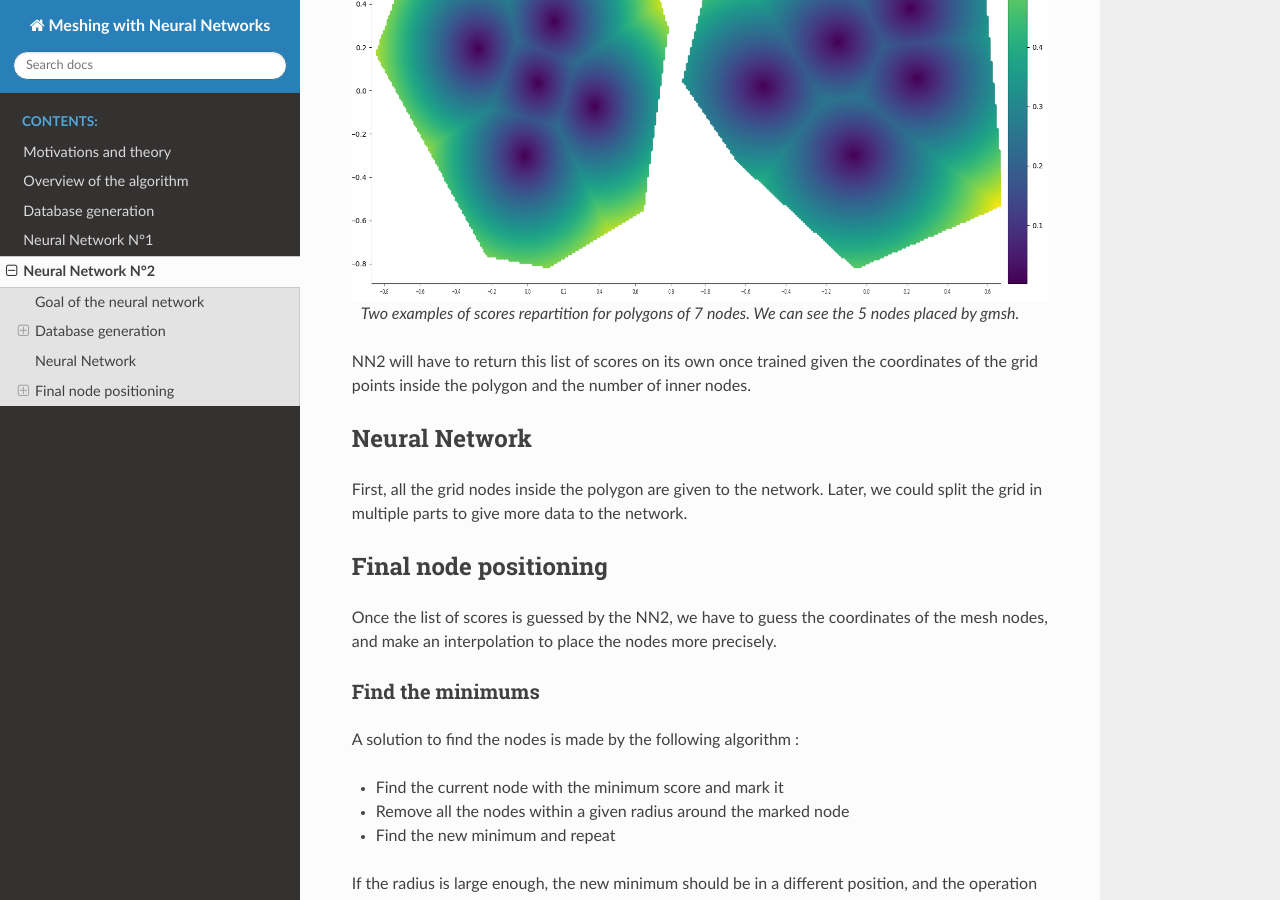
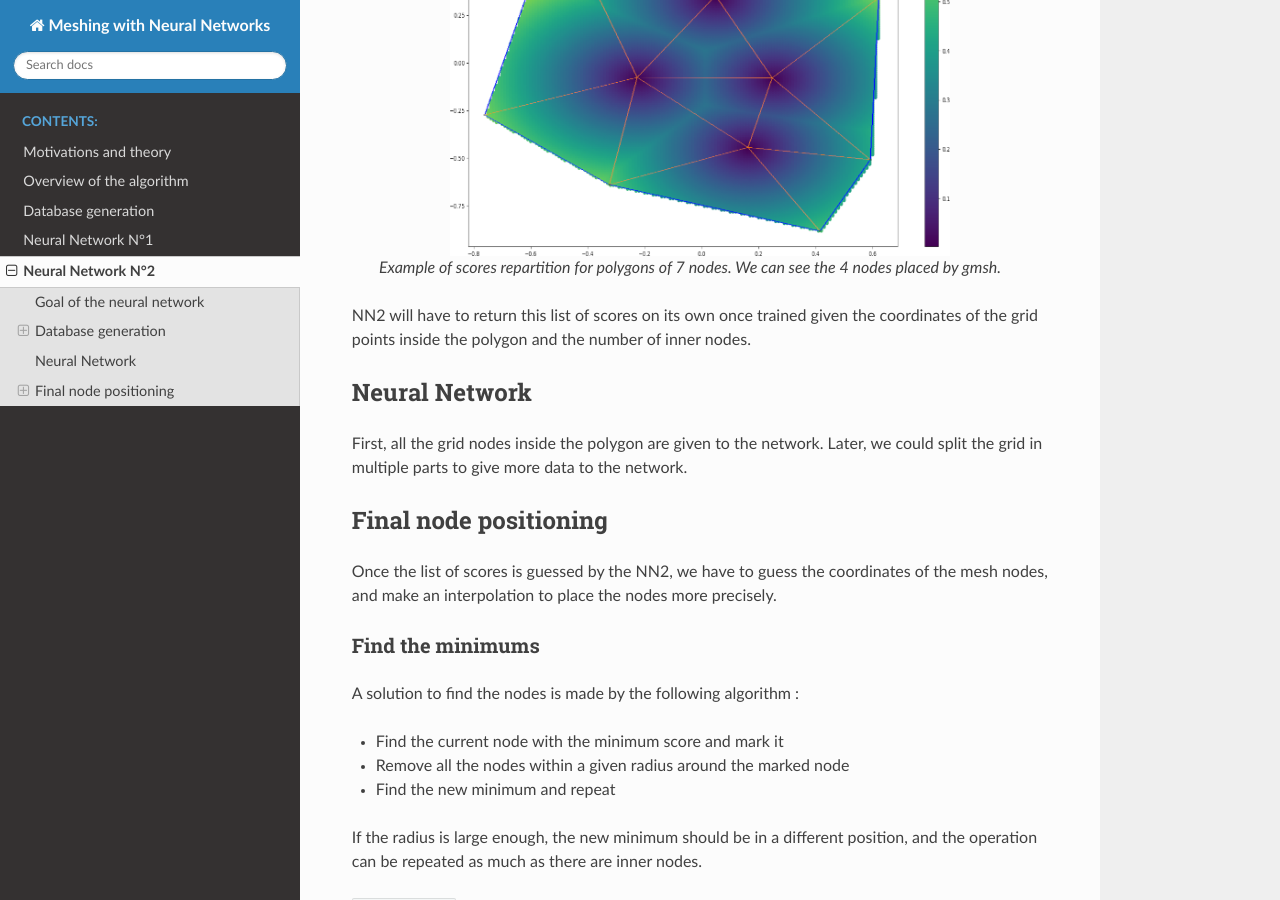
Before and after one commit to mtruel/projet_NN, a Sphinx documentation site: the page built from doc/source/NN2.rst, in a window 1280 px wide and 900 px high, scrolled down 1592 px. Built offline with Sphinx 7.4.7 and the Read the Docs theme 2.0.0, drawn with Linux system fonts in a browser that asks for light colours.

Commit message:
[DOC] NN2

```diff
--- a/doc/source/NN2.rst
+++ b/doc/source/NN2.rst
@@ -63,11 +64,13 @@ Each grid node now has to be graded with a score defined as
 the distance to the closest mesh node. The function ``score_of_node`` gives the score of a given node
 and ``calculate_score_array`` the list of scores for each point of the grid inside the polygon.
 
-.. figure:: images/scores_examples.png
+.. figure:: images/scores_mesh_examples.png
+  :width: 500
   :align: center
+  :class: no-scaled-link
   :alt: score examples
 
-  Two examples of scores repartition for polygons of 7 nodes. We can see the 5 nodes placed by gmsh.
+  Example of scores repartition for polygons of 7 nodes. We can see the 4 nodes placed by gmsh.
 
 NN2 will have to return this list of scores on its own once trained given
 the coordinates of the grid points inside the polygon and the number of inner nodes.
```
Also changed, not shown: other parts of doc/source/NN2.rst (+1 -0 lines), doc/source/images/scores_mesh_examples.png (added), 1 other file.
